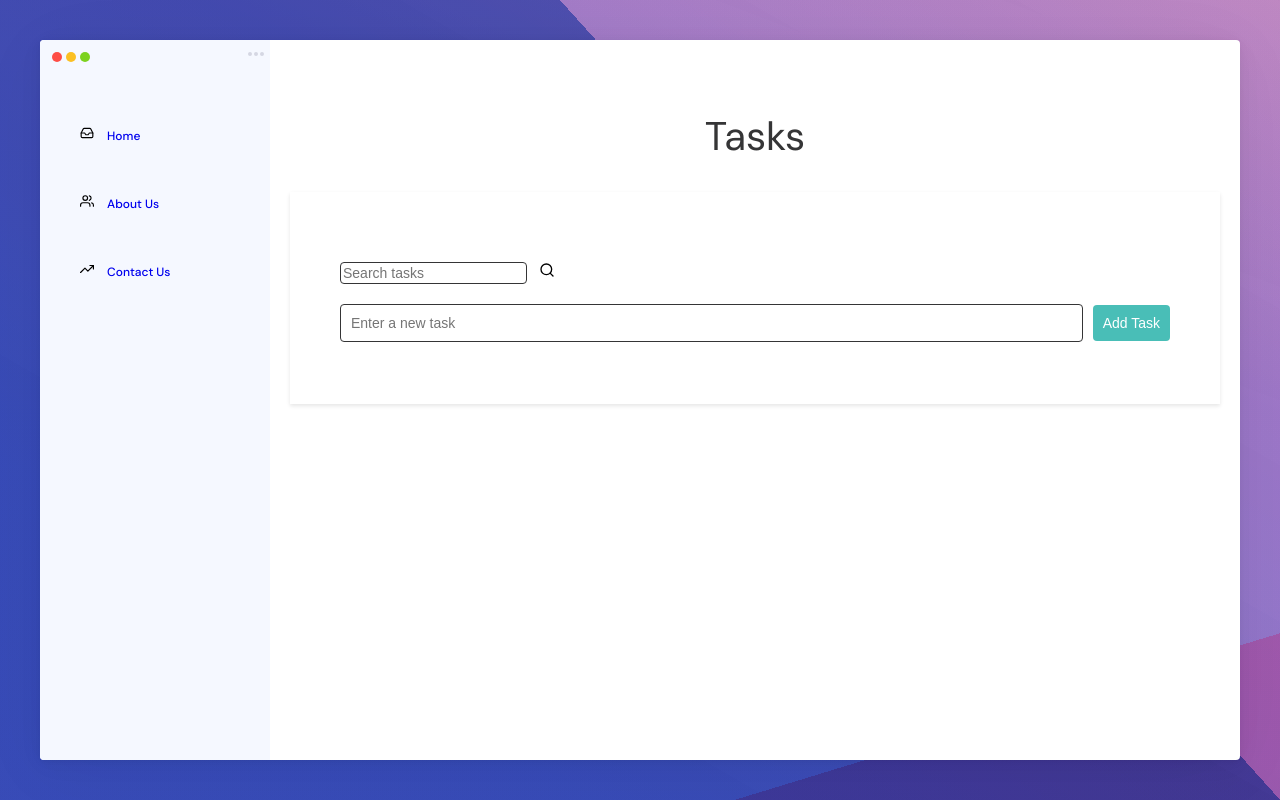
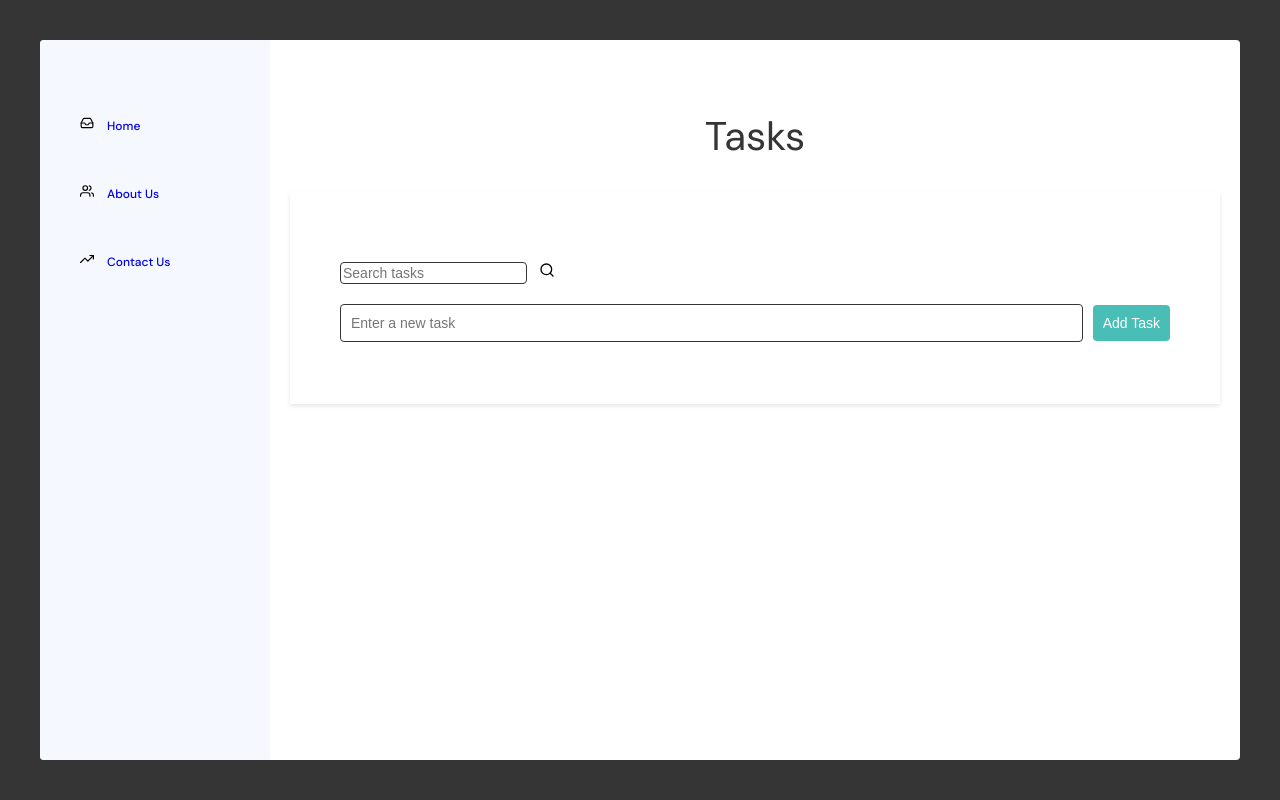
Before and after one commit to IshikaBaliyan/DailyPlanner, a plain HTML site: page html/task.html in a window 1280 px wide. Drawn offline with Linux system fonts and the light colour scheme; files whose address does not match are found by name.

Commit message:
updated task.css

```diff
--- a/css/task.css
+++ b/css/task.css
@@ -42,19 +42,7 @@ body {
   padding: 20px;
   font-family: 'DM Sans', sans-serif;
   font-size: 12px;
-  background-image: linear-gradient(
-      21deg,
-      rgba(64, 83, 206, 0.3697003234675773) 68%,
-      rgba(255, 206, 196, 0.5) 163%
-    ),
-    linear-gradient(
-      163deg,
-      rgba(49, 146, 170, 0.07944489965716128) 86%,
-      rgba(239, 112, 138, 0.5) 40%
-    ),
-    linear-gradient(30deg, rgba(76, 79, 173, 0.6173675716587805) 22%, rgba(237, 106, 134, 0.5) 169%),
-    linear-gradient(48deg, rgba(31, 85, 147, 0.7323890641868473) 64%, rgba(247, 126, 132, 0.5) 43%);
-  background-blend-mode: overlay, multiply, color, normal;
+  background-color: #353536;
 }
 
 ul {
@@ -71,9 +59,6 @@ ul {
   max-height: 900px;
   background: #fff;
   border-radius: 4px;
-  box-shadow: 0 0.3px 2.2px rgba(0, 0, 0, 0.011), 0 0.7px 5.3px rgba(0, 0, 0, 0.016),
-    0 1.3px 10px rgba(0, 0, 0, 0.02), 0 2.2px 17.9px rgba(0, 0, 0, 0.024),
-    0 4.2px 33.4px rgba(0, 0, 0, 0.029), 0 10px 80px rgba(0, 0, 0, 0.04);
   overflow: hidden;
 }
 
@@ -104,20 +89,7 @@ ul {
   display: flex;
   justify-content: space-between;
 }
-.circle {
-  border-radius: 50%;
-  width: 10px;
-  height: 10px;
-  background-color: #fe4d46;
-  box-shadow: 14px 0 0 0 #fbc023, 28px 0 0 0 #7dd21f;
-}
-.circle-2 {
-  border-radius: 50%;
-  width: 4px;
-  height: 4px;
-  background-color: #d5d7e3;
-  box-shadow: -6px 0 0 0 #d5d7e3, 6px 0 0 0 #d5d7e3;
-}
+
 
 .page-content {
   display: flex;
```
